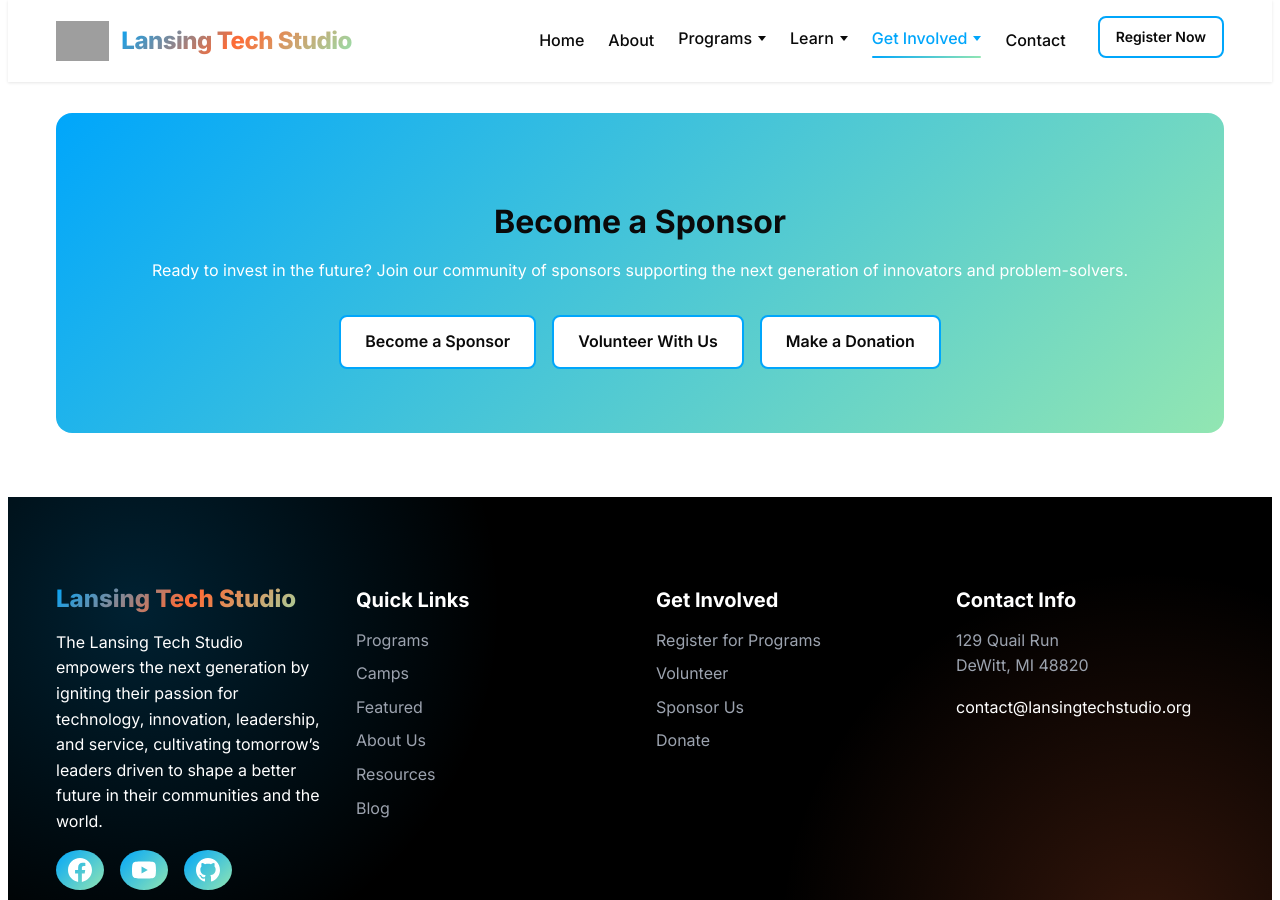
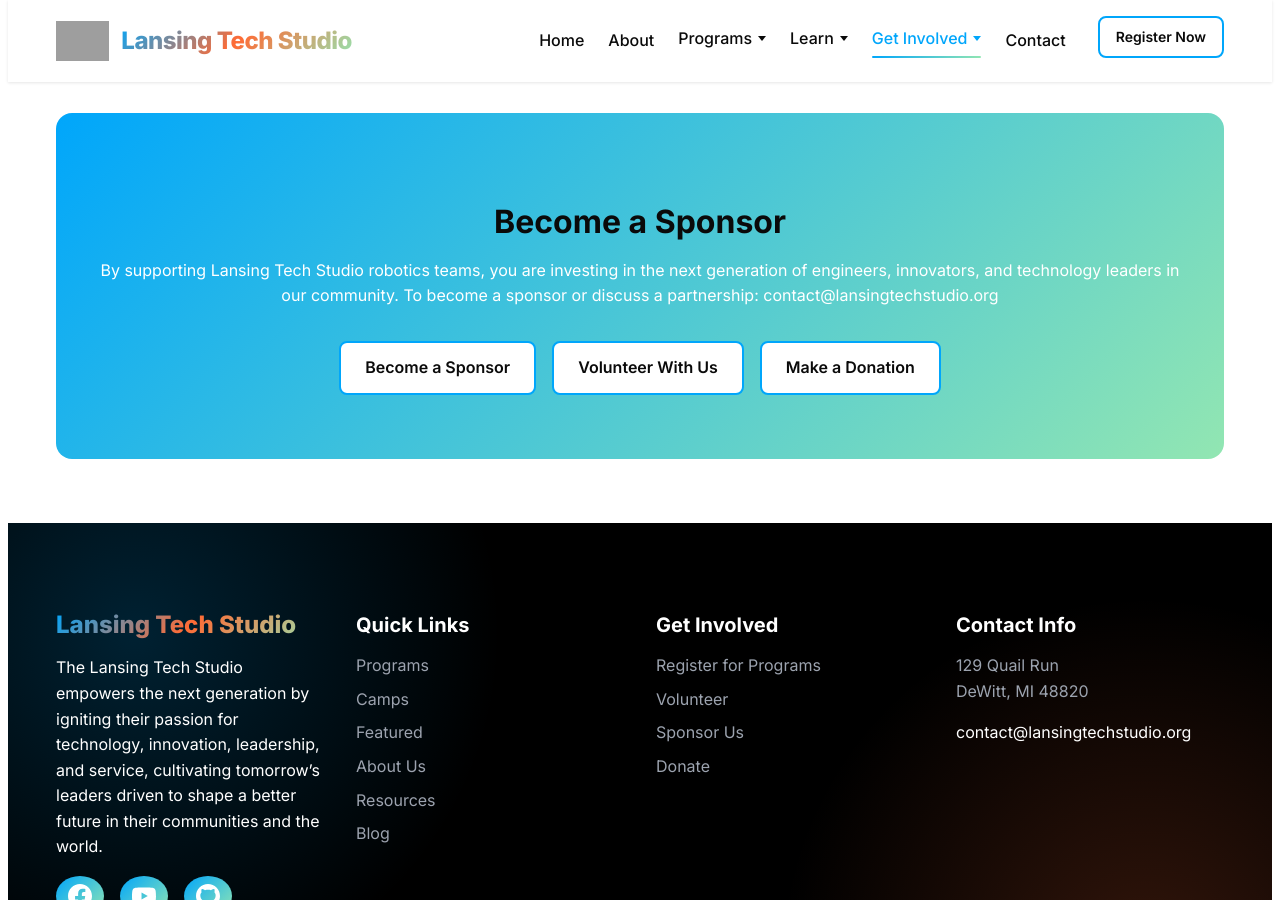
Before and after one commit to Lansing-Tech-Studio/Lansing-Tech-Studio.github.io, a Jekyll site: the page built from sponsors.md, in a window 1280 px wide and 900 px high, scrolled down 5337 px. Built offline with Jekyll 4.4.1, drawn with Linux system fonts in a browser that asks for light colours; grey boxes are pictures that could not be loaded.

Commit message:
Changes made using Hyditor on 3/28/2026

```diff
--- a/sponsors.md
+++ b/sponsors.md
@@ -373,8 +373,9 @@ permalink: /sponsors/
 <div class="become-sponsor-cta">
   <h2>Become a Sponsor</h2>
   <p>
-    Ready to invest in the future? Join our community of sponsors supporting
-    the next generation of innovators and problem-solvers.
+    By supporting Lansing Tech Studio robotics teams, you are investing in the next generation of engineers, innovators, and technology leaders in our community.
+To become a sponsor or discuss a partnership:
+contact@lansingtechstudio.org
   </p>
   <div class="cta-buttons">
     <a href="/contact#sponsorship" class="btn btn-primary">Become a Sponsor</a>
```
